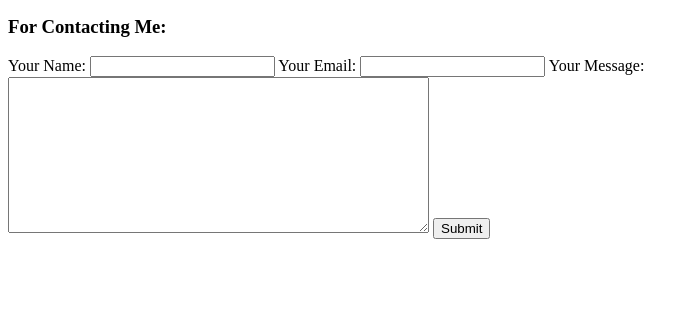
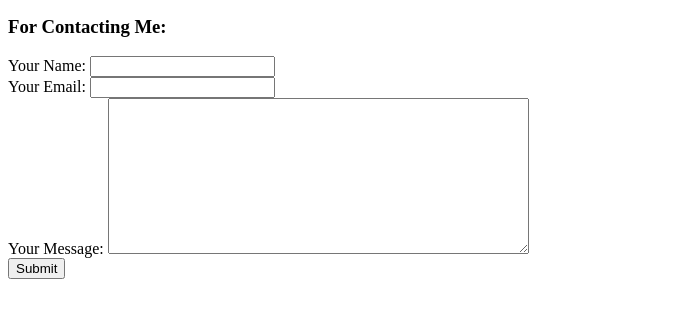
Before and after one commit to Slow-Rain/Udemy, a plain HTML site: page contact.html in a window 1280 px wide. Shown: the part 137-454 px from the top of the page, without its empty margins (0-699 px from the left). Drawn offline with Linux system fonts and the light colour scheme.

Commit message:
Final <br> Change

```diff
--- a/contact.html
+++ b/contact.html
@@ -14,11 +14,11 @@
     <h3>For Contacting Me:</h3>
     <form action="mailto:agadriel212@gmail.com" method="post" enctype="text/plain">
       <label>Your Name:</label>
-      <input type="text" name="yourName" value="">
+      <input type="text" name="yourName" value=""><br>
       <label>Your Email:</label>
-      <input type="email" name="yourEmail" value="">
-      <label>Your Message:</label><br>
-      <textarea name="yourMessage" rows="10" cols="50"></textarea>
+      <input type="email" name="yourEmail" value=""><br>
+      <label>Your Message:</label>
+      <textarea name="yourMessage" rows="10" cols="50"></textarea><br>
       <input type="submit" name="">
 
     </form>
```
